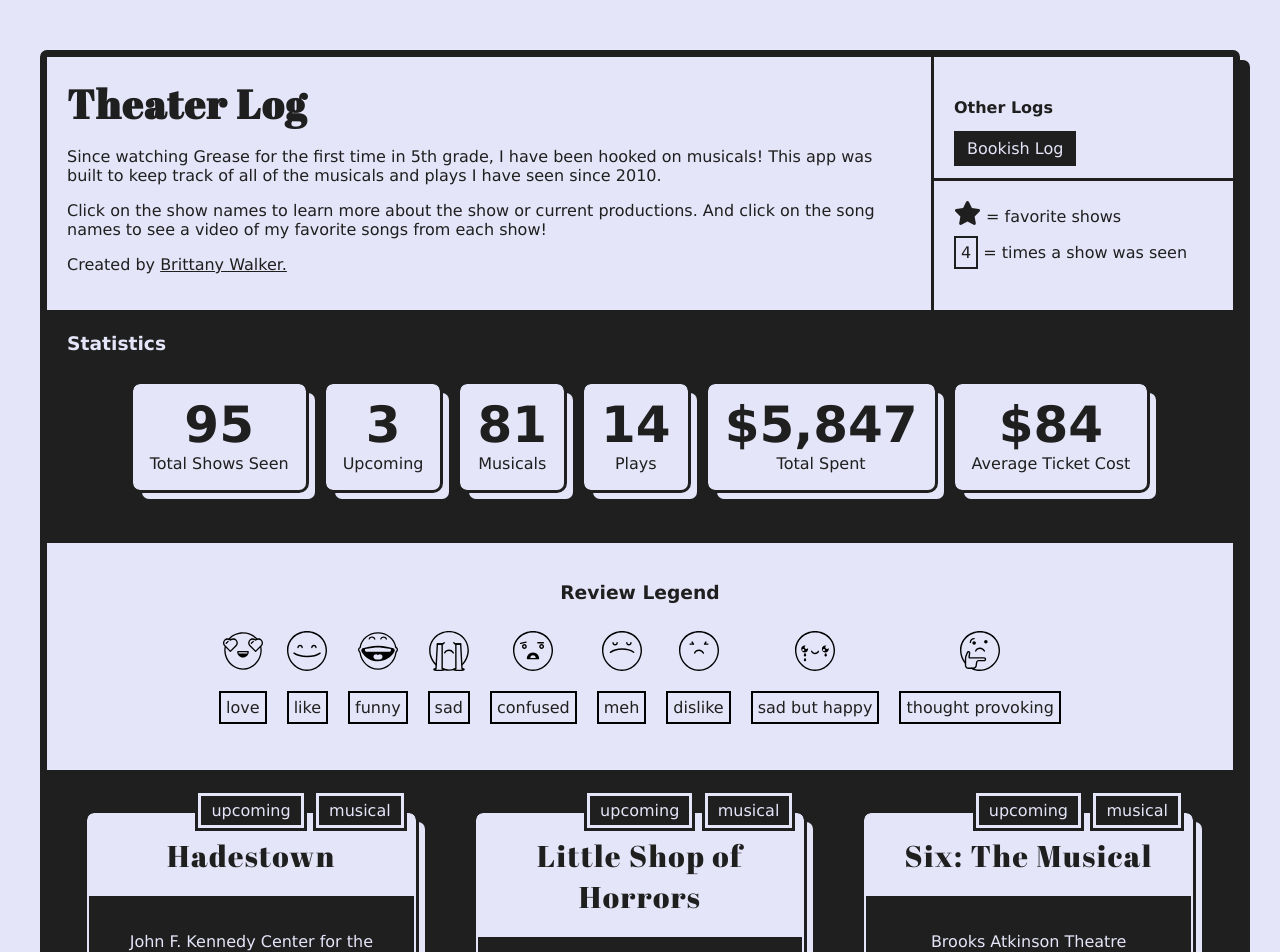
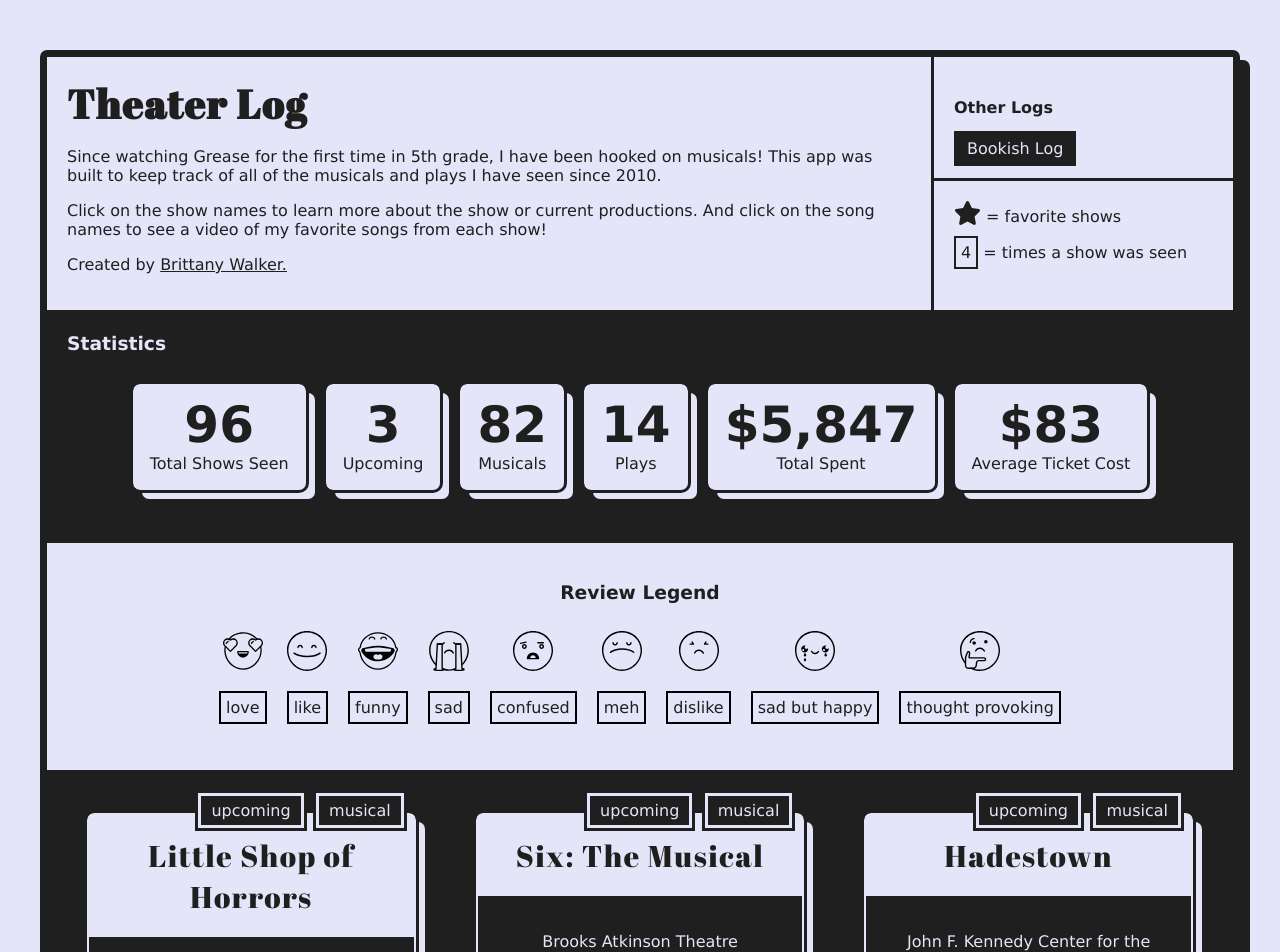
Before and after one commit to brittanyrw/theaterlog, a Vue app: page / in a window 1280 px wide. Shown: the top 952 px of the page. Built offline with nearby package versions, Linux system fonts and the light colour scheme.

Commit message:
Add additional shows

```diff
--- a/src/data/shows.js
+++ b/src/data/shows.js
@@ -1,19 +1,4 @@
 export const showList = [
-  {
-    id: "s71",
-    name: "Hadestown",
-    theater: "John F. Kennedy Center for the Performing Arts",
-    date: "October 2021",
-    favSong: "",
-    location: "Washington, DC",
-    fav: false,
-    upcoming: true,
-    multi: 0,
-    type: "musical",
-    review: "",
-    favSongLink: "",
-    seating: ""
-  },
   {
     id: "s69",
     name: "Little Shop of Horrors",
@@ -43,6 +28,21 @@ export const showList = [
     review: "",
     favSongLink: "https://www.youtube.com/watch?v=awwXs6c9sjs",
     seating: "FMEZZ, Row C, Seat 114"
+  },
+  {
+    id: "s71",
+    name: "Hadestown",
+    theater: "John F. Kennedy Center for the Performing Arts",
+    date: "October 2021",
+    favSong: "",
+    location: "Washington, DC",
+    fav: false,
+    upcoming: true,
+    multi: 0,
+    type: "musical",
+    review: "",
+    favSongLink: "",
+    seating: ""
   },
   {
     id: "s67",
@@ -1121,5 +1121,21 @@ export const showList = [
     type: "musical",
     favSongLink: "https://www.youtube.com/watch?v=Gqfz6Kc2al8",
     price: 0
+  },
+  {
+    id: "s0",
+    name: "Rent",
+    link: "",
+    theater: "Zach Theatre",
+    date: "Oct 2010",
+    location: "Austin, TX",
+    favSong: "I'll Cover You (Reprise)",
+    fav: true,
+    upcoming: false,
+    multi: 2,
+    review: "sad",
+    type: "musical",
+    favSongLink: "https://www.youtube.com/watch?v=W_5mhPxVfck",
+    price: 0
   }
 ];
```
